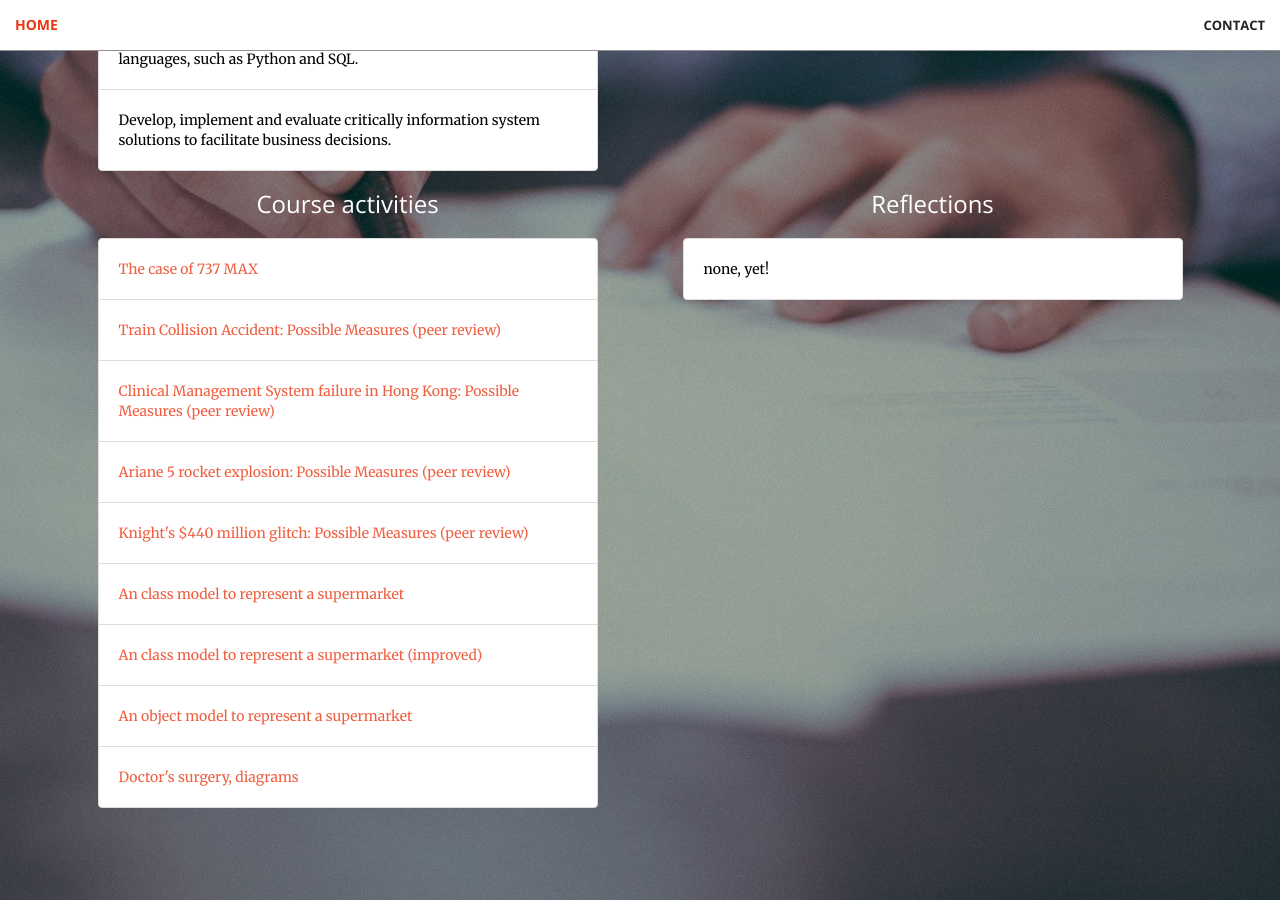
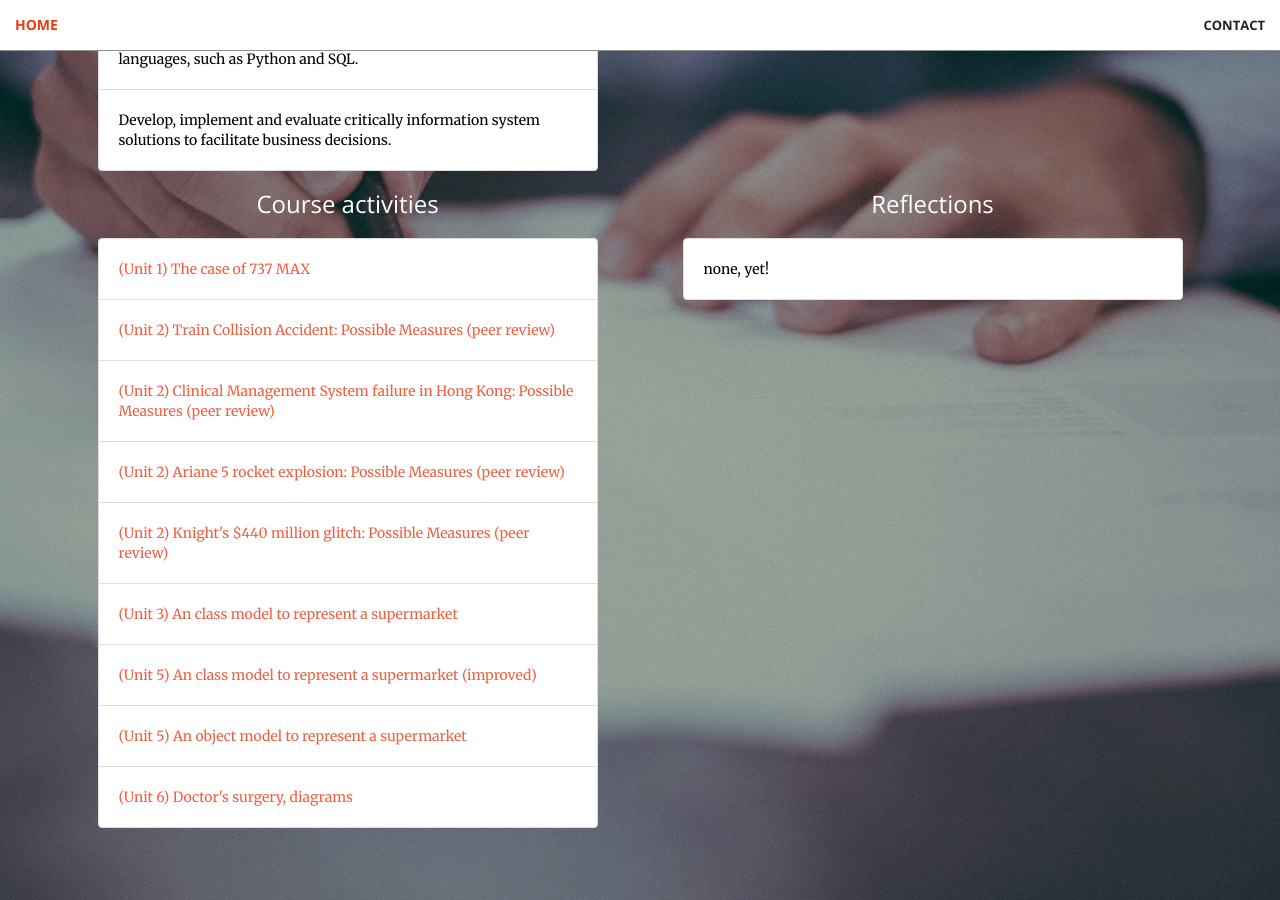
Before and after one commit to ros101/ros101-ros101.github.io, a Jekyll site: the page built from object/index.md, in a window 1280 px wide and 900 px high, scrolled down 416 px. Built offline with Jekyll 4.4.1, drawn with Linux system fonts in a browser that asks for light colours.

Commit message:
improve titles

```diff
--- a/object/index.md
+++ b/object/index.md
@@ -12,31 +12,31 @@ learnings:
 artifacts:
   - artifact:
     url: ./incident
-    title: The case of 737 MAX
+    title: (Unit 1) The case of 737 MAX
   - artifact:
     url: ./incident-train
-    title: Train Collision Accident&#58; Possible Measures (peer review)
+    title: (Unit 2) Train Collision Accident&#58; Possible Measures (peer review)
   - artifact:
     url: ./incident-cms
-    title: Clinical Management System failure in Hong Kong&#58; Possible Measures (peer review)
+    title: (Unit 2) Clinical Management System failure in Hong Kong&#58; Possible Measures (peer review)
   - artifact:
     url: ./incident-ada
-    title: Ariane 5 rocket explosion&#58; Possible Measures (peer review)
+    title: (Unit 2) Ariane 5 rocket explosion&#58; Possible Measures (peer review)
   - artifact:
     url: ./incident-knight
-    title: Knight's $440 million glitch&#58; Possible Measures (peer review)
+    title: (Unit 2) Knight's $440 million glitch&#58; Possible Measures (peer review)
   - artifact:
     url: ./supermarket
-    title: An class model to represent a supermarket
+    title: (Unit 3) An class model to represent a supermarket
   - artifact:
     url: ./supermarket-2
-    title: An class model to represent a supermarket (improved)
+    title: (Unit 5) An class model to represent a supermarket (improved)
   - artifact:
     url: ./supermarket-object
-    title: An object model to represent a supermarket
+    title: (Unit 5) An object model to represent a supermarket
   - artifact:
     url: ./doctors
-    title: Doctor's surgery, diagrams
+    title: (Unit 6) Doctor's surgery, diagrams
 endOfModuleArtifacts:
   #- endOfModuleArtifact:
   #  url: harvard-references-final.pdf
```
Also changed, not shown: index.md (+1 -1 lines).
